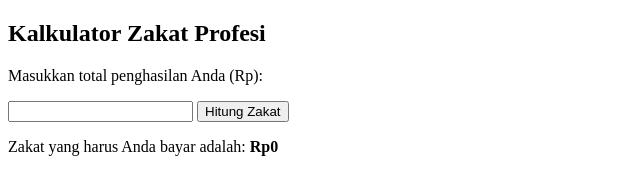
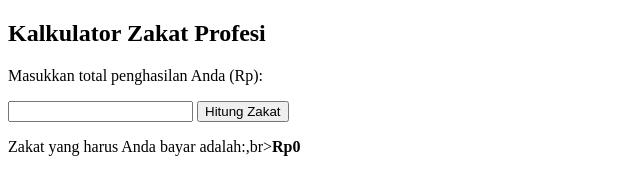
Before and after one commit to pengumpulanbma/webbma, a plain HTML site: page kalkulator-zakat.html in a window 1280 px wide. Both pictures are taken after a click on the button "Hitung Zakat". Shown: the full height of the page, 0-640 px from the left. Drawn offline with Linux system fonts and the light colour scheme.

Commit message:
Update kalkulator-zakat.html

```diff
--- a/kalkulator-zakat.html
+++ b/kalkulator-zakat.html
@@ -16,7 +16,7 @@
 function hitungZakat() {
     var inputAngka = document.getElementById("inputAngka").value;
     var zakat = inputAngka * 0.025;
-    document.getElementById("hasilZakat").innerHTML = "Zakat yang harus Anda bayar adalah: <strong>Rp" + zakat + "</strong>";
+    document.getElementById("hasilZakat").innerHTML = "Zakat yang harus Anda bayar adalah:,br><strong>Rp" + zakat + "</strong>";
 }
 </script>
 </body>
```
